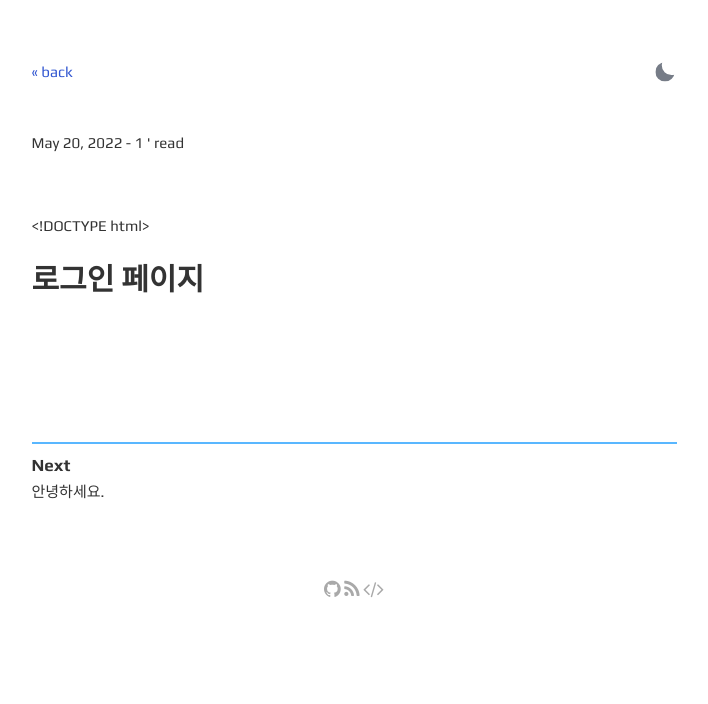
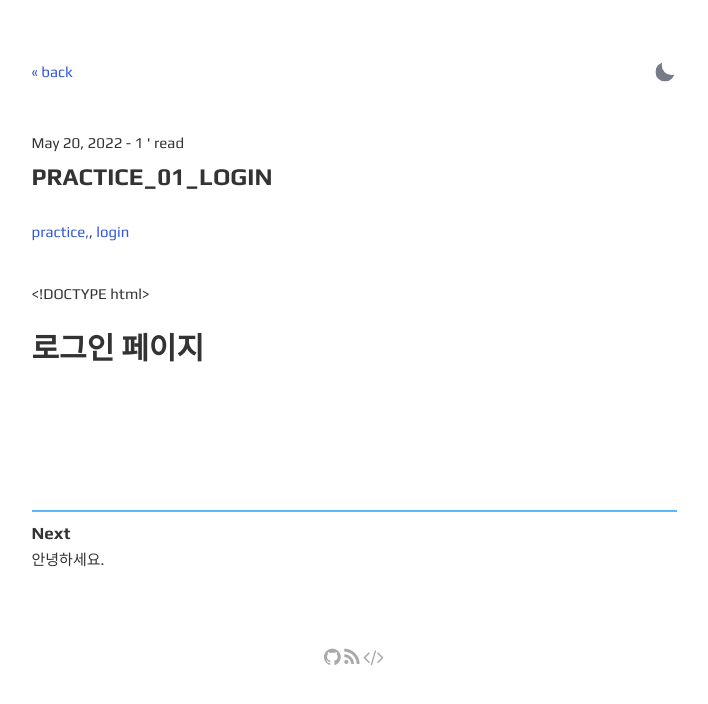
Before and after one commit to k-sub-git/younggunkim.github.io, a Jekyll site: the page built from _posts/2022-05-20-WCpractice_01.md, in a window 1280 px wide. Shown: the top 704 px of the page, without its empty margins (286-994 px from the left). Built offline with Jekyll 4.4.1, drawn with Linux system fonts in a browser that asks for light colours; comment, search, counter and statistics services are not loaded.

Commit message:
Update and rename 2022-05-20-.md to 2022-05-20-WCpractice_01.md

```diff
--- a/_posts/2022-05-20-.md
+++ b/_posts/2022-05-20-WCpractice_01.md
@@ -1,3 +1,10 @@
+---
+layout: post
+title: practice_01_login
+tags: practice, login
+---
+
+
 <!DOCTYPE html>
 <html lang="en">
 <head>
```
